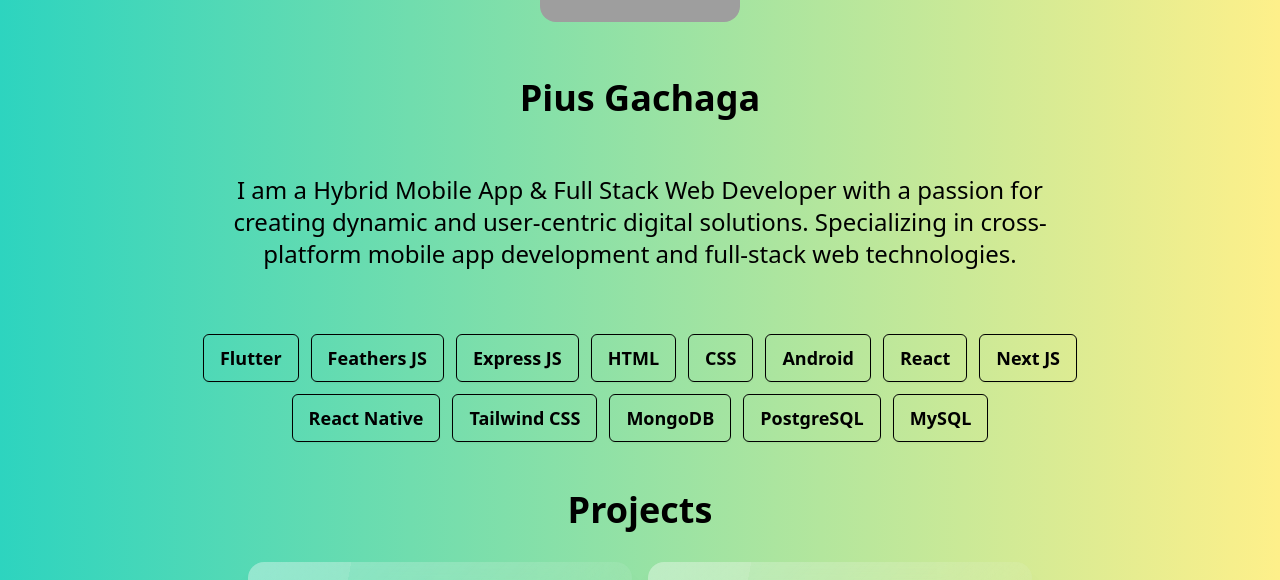
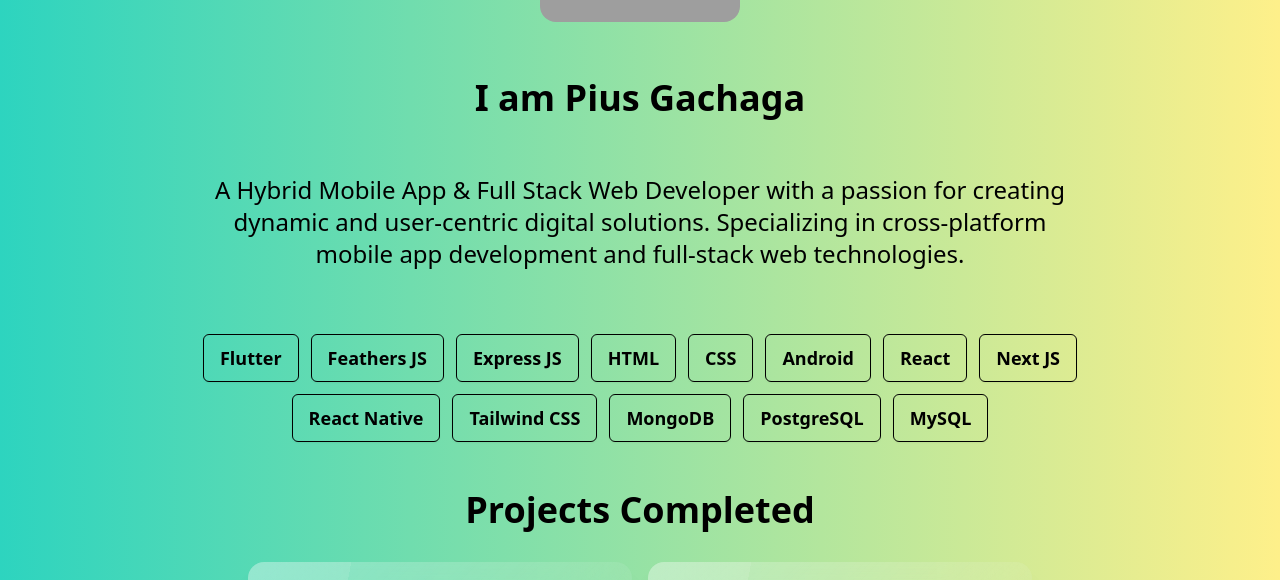
Before and after one commit to gachagajnr/my-portfolio, a Next.js app: page / in a window 1280 px wide. Shown: the part 280-860 px from the top of the page. Built offline with nearby package versions, Linux system fonts and the light colour scheme; grey boxes are pictures that could not be loaded.

Commit message:
change intro

```diff
--- a/app/page.js
+++ b/app/page.js
@@ -19,7 +19,7 @@ export default function Home() {
   return (
     <main className=" max-w-screen-lg min-h-screen w-full   text-center justify-center items-center p-4 mx-4">
       <div className="  text-center w-full  ">
-        <h2 className="font-bold text-4xl py-8 text-center">
+        <h2 className="font-bold text-primary text-4xl py-8 text-center">
           Welcome to My Portfolio
         </h2>
         <div class="flex flex-col flex-wrap justify-center gap-4 items-center">
@@ -35,13 +35,13 @@ export default function Home() {
           </div>
           <div>
             <h1 className="text-4xl font-bold text-secondary text-center  py-2 px-2">
-              Pius Gachaga
+             I am Pius Gachaga
             </h1>
           </div>
         </div>
 
         <p className="text-2xl text-center p-12   text-pretty">
-          I am a Hybrid Mobile App & Full Stack Web Developer with a passion for
+          A Hybrid Mobile App & Full Stack Web Developer with a passion for
           creating dynamic and user-centric digital solutions. Specializing in
           cross-platform mobile app development and full-stack web technologies.
         </p>
@@ -58,7 +58,7 @@ export default function Home() {
             );
           })}
         </div>
-        <h1 className="my-8 px-2 font-bold text-4xl">Projects </h1>
+        <h1 className="my-8 px-2 font-bold text-4xl">Projects Completed </h1>
 
         <div className="flex flex-row flex-wrap  justify-center  gap-4 items-center">
           <div className="card w-96 bg-base-100 hover:-translate-y-2 duration-300 cursor-pointer shadow-xl glass">
```
